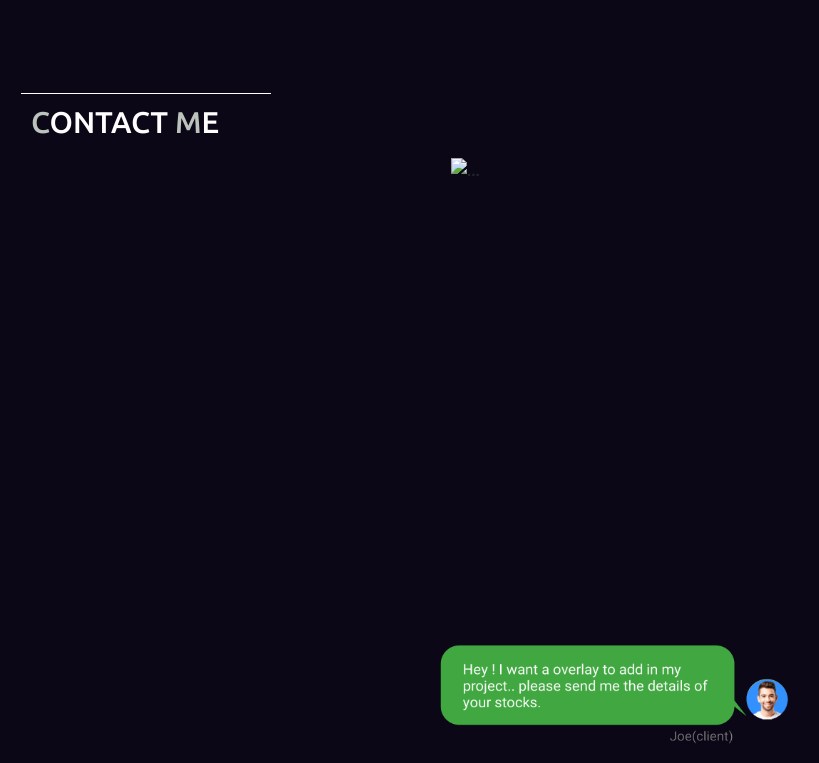
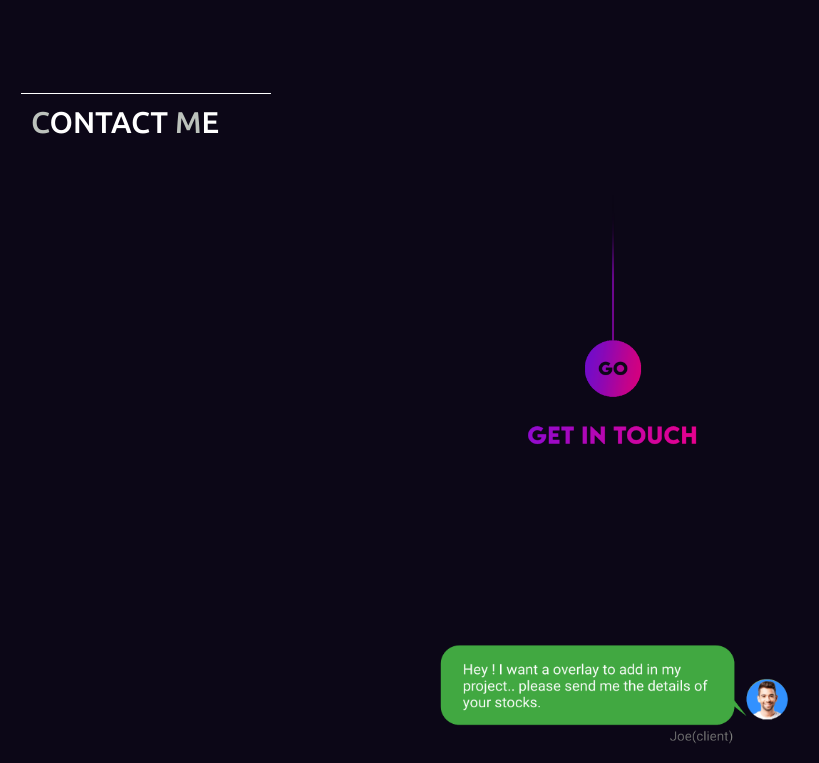
Before and after one commit to denex-a-poulose/Web, a plain HTML site: page index.html in a window 1280 px wide. Shown: the part 2956-3719 px from the top of the page, without its empty margins (27-846 px from the left). Drawn offline with nearby package versions, Linux system fonts and the light colour scheme; the site is published under a folder, as on GitHub Pages, so addresses that start at the root find nothing.

Commit message:
Update index.html

```diff
--- a/index.html
+++ b/index.html
@@ -203,7 +203,7 @@
     <div class="container">
       <div class="row">
         <div class="go d-flex justify-content-evenly">
-          <img class="goimg" src="/go.png" alt="...">
+          <img class="goimg" src="go.png" alt="...">
         </div>
 
         <div class="chatbox col-md-12 d-flex justify-content-evenly">
@@ -255,7 +255,7 @@
     <p class="copyright text-center text-muted">Copyright © 2022 Delvin. All rights reserved. </p>
   </footer>
 
-  <script src="/script.js"></scr
+
   <!----BOOTSTRAP LINKS---->
   <script src="https://cdn.jsdelivr.net/npm/bootstrap@5.2.0/dist/js/bootstrap.bundle.min.js" integrity="sha384-A3rJD856KowSb7dwlZdYEkO39Gagi7vIsF0jrRAoQmDKKtQBHUuLZ9AsSv4jD4Xa" crossorigin="anonymous"></script>
 </body>
```
